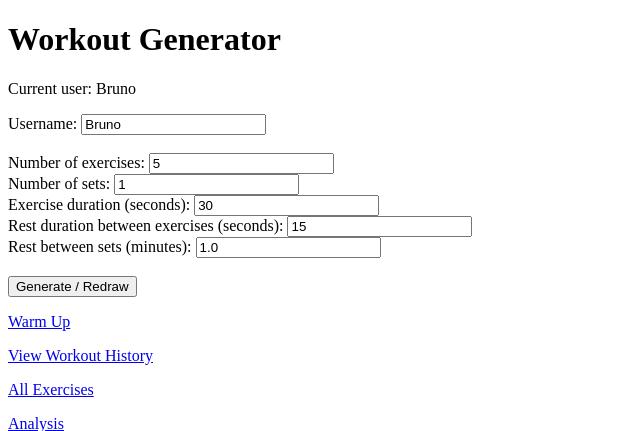
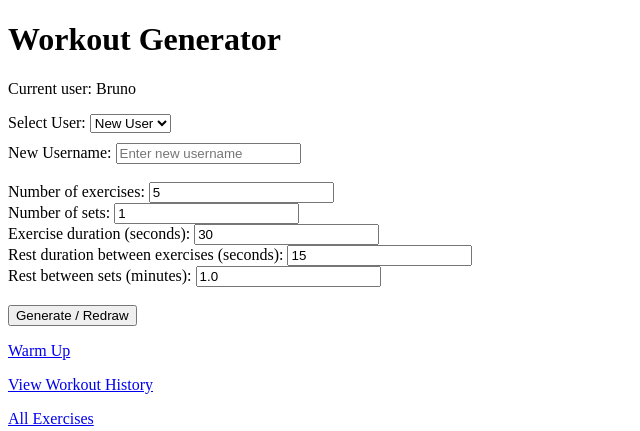
Before and after one commit to dafioram/workoutapp, a Flask app: page / in a window 1280 px wide. Shown: the top 431 px of the page, without its empty margins (0-640 px from the left). Run offline with Flask 3, Linux system fonts and the light colour scheme.

Commit message:
add user selection

```diff
--- a/app.py
+++ b/app.py
@@ -8,10 +8,18 @@ app.secret_key = "supersecret"
 EXERCISE_DIR = "exercises"
 WORKOUT_LOG_DIR = "workout_log"
 
-# Helper to get workout log path based on username
 def get_workout_log_path():
-    username = session.get("username", "Bruno")  # Default to Bruno
+    username = session.get("username", "Bruno")
     return os.path.join(WORKOUT_LOG_DIR, f"workout_log_{username}.json")
+
+def get_existing_users():
+    os.makedirs(WORKOUT_LOG_DIR, exist_ok=True)
+    users = []
+    for file in os.listdir(WORKOUT_LOG_DIR):
+        if file.startswith("workout_log_") and file.endswith(".json"):
+            username = file[len("workout_log_"):-len(".json")]
+            users.append(username)
+    return sorted(users)
 
 def load_exercises():
     exercises = []
@@ -82,7 +90,8 @@ def timer():
                            num_sets=num_sets,
                            ex_duration=ex_duration,
                            rest_duration=rest_duration,
-                           set_rest=set_rest)
+                           set_rest=set_rest,
+                           username=session.get("username", "Bruno"))
 
 @app.route("/save_current_workout", methods=["POST"])
 def save_current_workout():
@@ -111,10 +120,8 @@ def exercises():
 def index():
     exercises = load_exercises()
     workout = session.get("current_workout", [])
-    # Set default username if not in session
     if "username" not in session:
         session["username"] = "Bruno"
-    # parse posted form values robustly; if missing, use defaults or previously stored
     try:
         num_exercises = int(request.form.get("num_exercises", 5))
     except ValueError:
@@ -138,12 +145,14 @@ def index():
     set_rest = int(set_rest_input * 60)
     message = ""
     total_time = 0
-    # Update username from form if provided
-    if request.form.get("username"):
-        session["username"] = request.form.get("username").strip() or "Bruno"  # Fallback to Bruno if empty
+    # Update username: prioritize new_username if provided, else use dropdown selection
+    new_username = request.form.get("new_username", "").strip()
+    if new_username:
+        session["username"] = new_username or "Bruno"  # Fallback to Bruno if empty
+    elif request.form.get("username"):
+        session["username"] = request.form.get("username") or "Bruno"
 
     if request.method == "POST":
-        # 1) Generate new random workout
         if "generate" in request.form:
             workout = random.sample(exercises, min(num_exercises, len(exercises)))
             session["current_workout"] = workout
@@ -152,7 +161,6 @@ def index():
             session["rest_duration"] = rest_duration
             session["set_rest"] = set_rest
             message = ""
-        # 2) Start timer: apply ordering (if any), store session, redirect to timer
         elif "start" in request.form and workout:
             exercise_order = request.form.get("exercise_order")
             if exercise_order:
@@ -165,7 +173,6 @@ def index():
             session["rest_duration"] = rest_duration
             session["set_rest"] = set_rest
             return redirect(url_for("timer"))
-        # 3) Save from index form
         elif "save" in request.form and workout:
             exercise_order = request.form.get("exercise_order")
             if exercise_order:
@@ -192,7 +199,8 @@ def index():
                            set_rest=set_rest,
                            message=message,
                            total_time=total_time,
-                           username=session["username"])  # Pass username to template
+                           username=session["username"],
+                           existing_users=get_existing_users())
 
 @app.route("/history")
 def history():
@@ -214,18 +222,14 @@ def warm_up():
 def analysis():
     import glob
     from datetime import datetime
-    # Load workouts
     if not os.path.exists(get_workout_log_path()):
         workouts = []
     else:
         with open(get_workout_log_path(), "r") as f:
             workouts = json.load(f)
-    # Helper to parse ISO timestamp saved as "timestamp"
     def parse_dt(s):
         return datetime.fromisoformat(s)
-    # Sort workouts by timestamp (chronological)
     workouts_sorted = sorted([w for w in workouts if w.get("timestamp")], key=lambda w: w["timestamp"])
-    # Per-workout trend (exercise vs rest)
     trend_labels = []
     trend_exercise = []
     trend_rest = []
@@ -242,14 +246,12 @@ def analysis():
         rest_time = num_sets * max(0, num_ex - 1) * rest_dur + max(0, num_sets - 1) * set_rest
         trend_exercise.append(exercise_time)
         trend_rest.append(rest_time)
-    # helper to produce bucket key (ISO week or month)
     def bucket_key(dt, by="week"):
         if by == "week":
             y, wn, _ = dt.isocalendar()
             return f"{y}-W{wn:02d}"
         else:
             return dt.strftime("%Y-%m")
-    # Aggregate workouts into buckets (week / month)
     def aggregate(by="week"):
         totals = {}
         for w in workouts:
--- a/templates/index.html
+++ b/templates/index.html
@@ -23,6 +23,7 @@
       display: block;
       margin: 0 auto;
     }
+    #newUserInput { display: none; margin-top: 10px; }
   </style>
 </head>
 <body>
@@ -35,8 +36,17 @@
   <p>Current user: {{ username }}</p>
 
   <form id="workoutForm" method="POST">
-    <label>Username:</label>
-    <input type="text" id="username" name="username" value="{{ username }}" placeholder="Enter username"><br><br>
+    <label for="username">Select User:</label>
+    <select id="username" name="username" onchange="toggleNewUserInput()">
+      <option value="">New User</option>
+      {% for user in existing_users %}
+        <option value="{{ user }}" {% if user == username %}selected{% endif %}>{{ user }}</option>
+      {% endfor %}
+    </select><br>
+    <div id="newUserInput">
+      <label for="new_username">New Username:</label>
+      <input type="text" id="new_username" name="new_username" placeholder="Enter new username">
+    </div><br>
 
     <label>Number of exercises:</label>
     <input type="number" id="num_exercises" name="num_exercises" value="{{ num_exercises }}" min="1"><br>
@@ -82,6 +92,12 @@
   <p><a href="{{ url_for('analysis') }}">Analysis</a></p>
 
   <script>
+  function toggleNewUserInput() {
+    const select = document.getElementById("username");
+    const newUserDiv = document.getElementById("newUserInput");
+    newUserDiv.style.display = select.value === "" ? "block" : "none";
+  }
+
   function recalcTotal() {
       const numExercises = parseInt(document.getElementById("num_exercises").value) || 0;
       const numSets = parseInt(document.getElementById("num_sets").value) || 0;
@@ -140,6 +156,7 @@
       document.getElementById("exercise_order").value = order.join(",");
     });
   }
+  document.addEventListener("DOMContentLoaded", toggleNewUserInput);
   </script>
 </body>
 </html>
```
